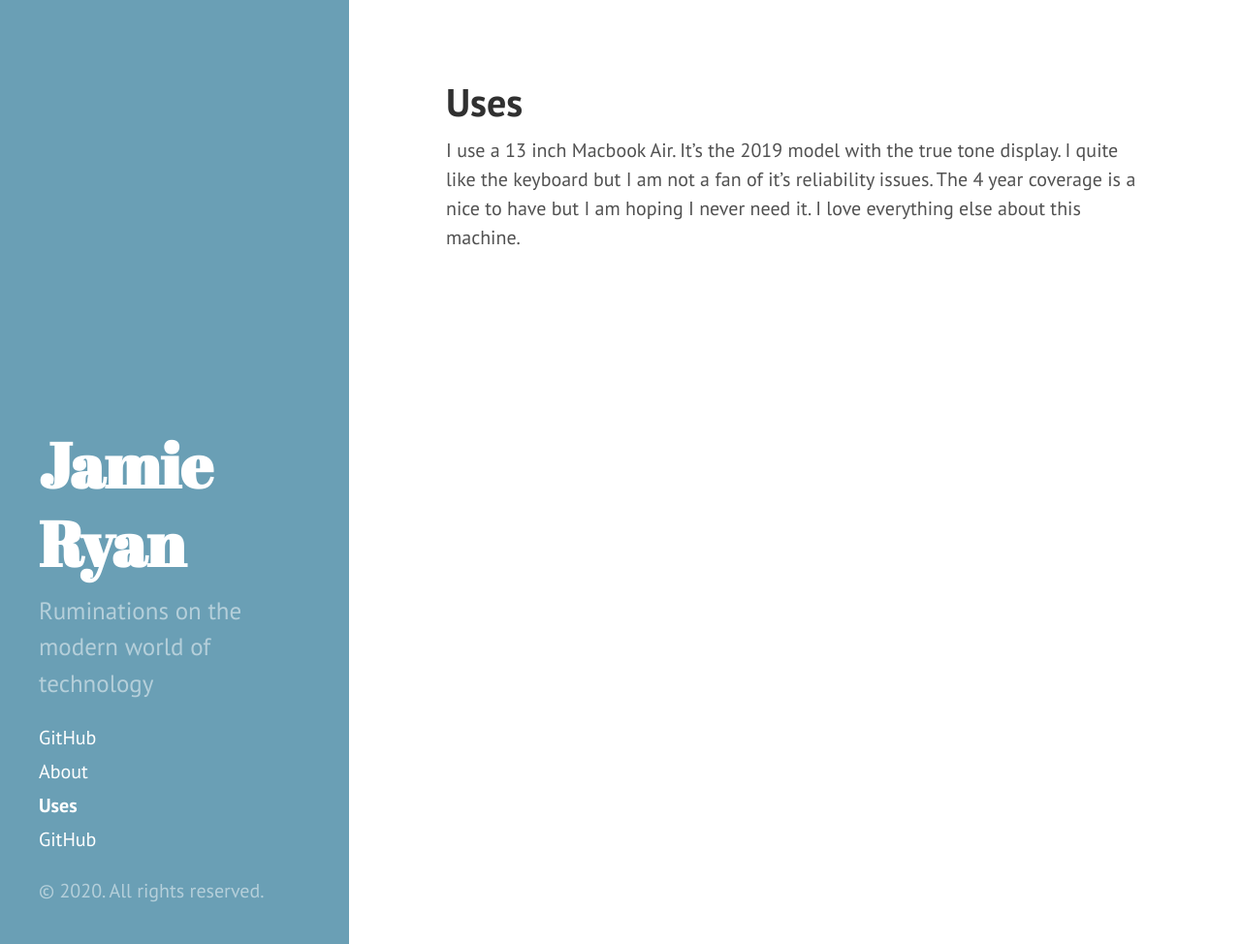
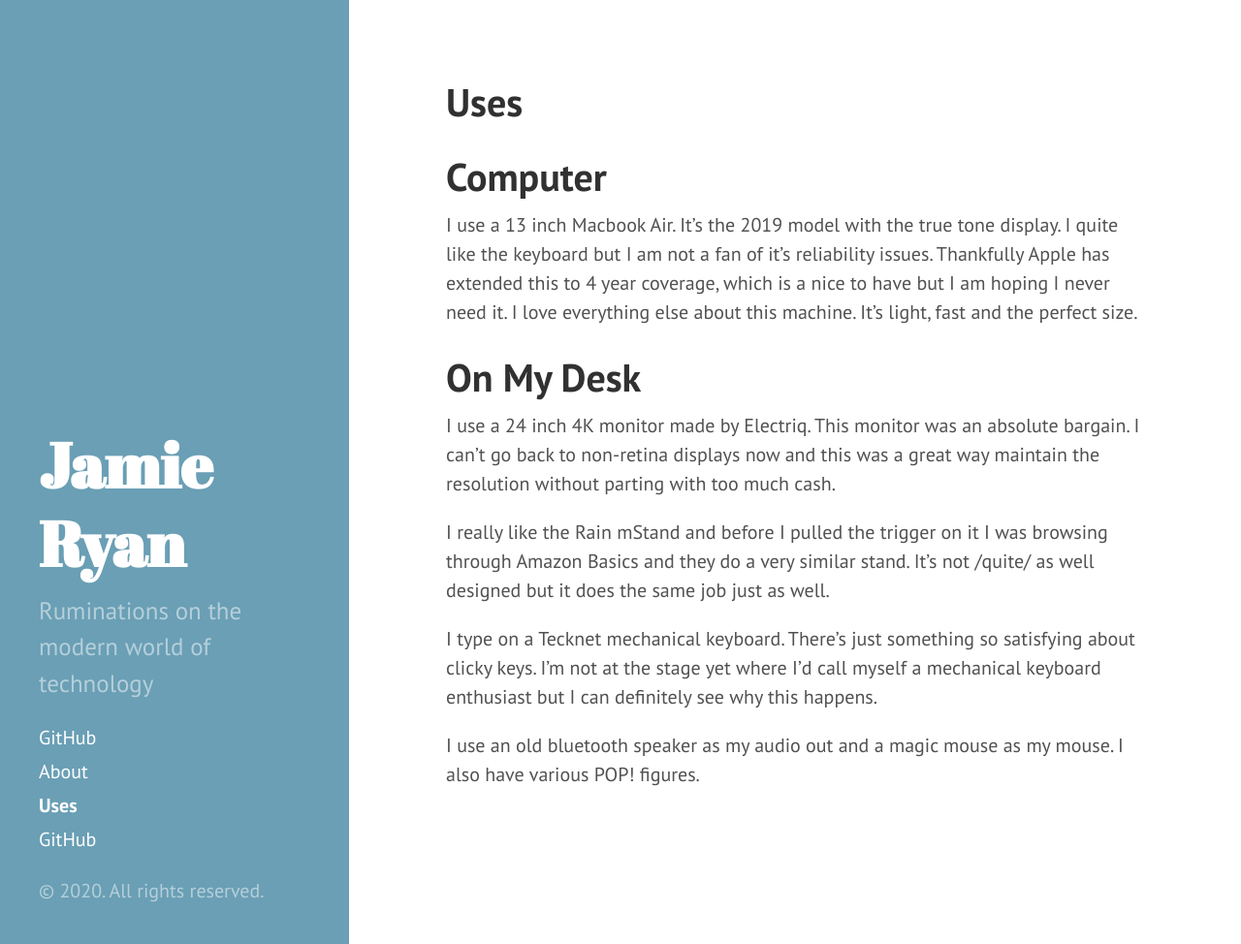
Before and after one commit to MrJamieRyan/mrjamieryan.github.io, a Jekyll site: the page built from uses.md, in a window 1280 px wide and 974 px high. Shown: the whole window at 97% size. Built offline with Jekyll 4.4.1, drawn with Linux system fonts in a browser that asks for light colours.

Commit message:
Update uses.md

```diff
--- a/uses.md
+++ b/uses.md
@@ -3,4 +3,16 @@ layout: page
 title: Uses
 ---
 
-I use a 13 inch Macbook Air. It’s the 2019 model with the true tone display. I quite like the keyboard but I am not a fan of it’s reliability issues. The 4 year coverage is a nice to have but I am hoping I never need it. I love everything else about this machine.
+# Computer
+
+I use a 13 inch Macbook Air. It’s the 2019 model with the true tone display. I quite like the keyboard but I am not a fan of it’s reliability issues. Thankfully Apple has extended this to 4 year coverage, which is a nice to have but I am hoping I never need it. I love everything else about this machine. It's light, fast and the perfect size.
+
+# On My Desk
+
+I use a 24 inch 4K monitor made by Electriq. This monitor was an absolute bargain. I can't go back to non-retina displays now and this was a great way maintain the resolution without parting with too much cash.
+
+I really like the Rain mStand and before I pulled the trigger on it I was browsing through Amazon Basics and they do a very similar stand. It's not /quite/ as well designed but it does the same job just as well.
+
+I type on a Tecknet mechanical keyboard. There's just something so satisfying about clicky keys. I'm not at the stage yet where I'd call myself a mechanical keyboard enthusiast but I can definitely see why this happens.
+
+I use an old bluetooth speaker as my audio out and a magic mouse as my mouse. I also have various POP! figures.
```
